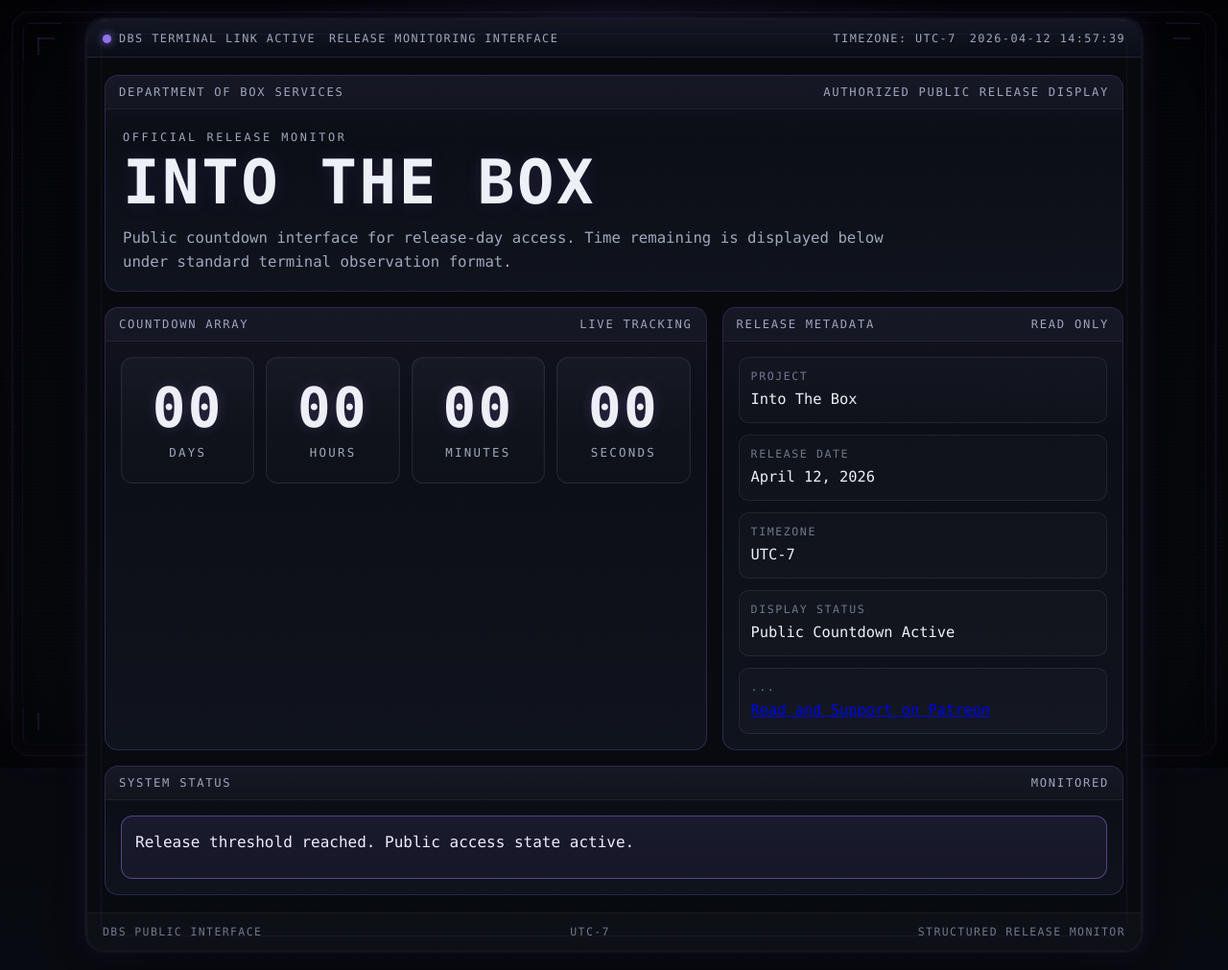
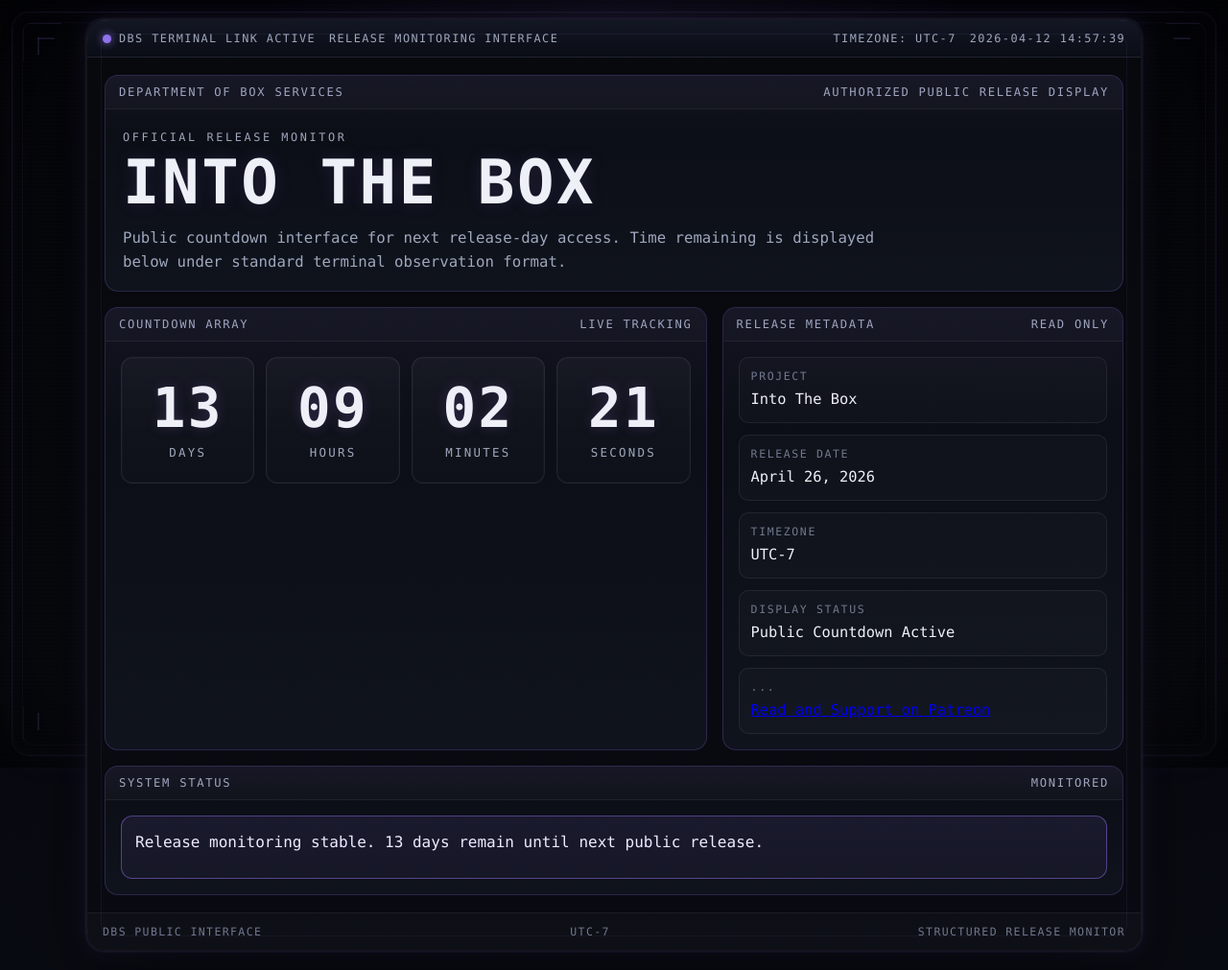
Before and after one commit to intotheboxstory/intotheboxstory.github.io, a plain HTML site: page index.html in a window 1280 px wide. Shown: the whole page at 96% size. Drawn offline with Linux system fonts and the light colour scheme.

Commit message:
Update index.html

```diff
--- a/index.html
+++ b/index.html
@@ -458,7 +458,7 @@
           <div class="kicker">Official Release Monitor</div>
           <h1>Into The Box</h1>
           <p class="subtitle">
-            Public countdown interface for release-day access. Time remaining is displayed below under standard terminal observation format.
+            Public countdown interface for next release-day access. Time remaining is displayed below under standard terminal observation format.
           </p>
         </div>
       </section>
@@ -503,7 +503,7 @@
             </div>
             <div class="data-block">
               <div class="data-label">Release Date</div>
-              <div class="data-value">April 12, 2026</div>
+              <div class="data-value">April 26, 2026</div>
             </div>
             <div class="data-block">
               <div class="data-label">Timezone</div>
@@ -542,8 +542,8 @@
   </div>
 
   <script>
-    // April 12, 2026 at 12:00 AM UTC-7
-    const releaseDate = new Date("2026-04-12T07:00:00Z").getTime();
+    // April 26, 2026 at 12:00 AM UTC-7
+    const releaseDate = new Date("2026-04-26T07:00:00Z").getTime();
 
     const daysEl = document.getElementById("days");
     const hoursEl = document.getElementById("hours");
@@ -603,7 +603,7 @@
       secondsEl.textContent = pad(seconds);
 
       if (days > 1) {
-        statusEl.textContent = `Release monitoring stable. ${days} days remain until public release.`;
+        statusEl.textContent = `Release monitoring stable. ${days} days remain until next public release.`;
       } else if (days === 1) {
         statusEl.textContent = "Release monitoring stable. Final day approaching.";
       } else {
```
